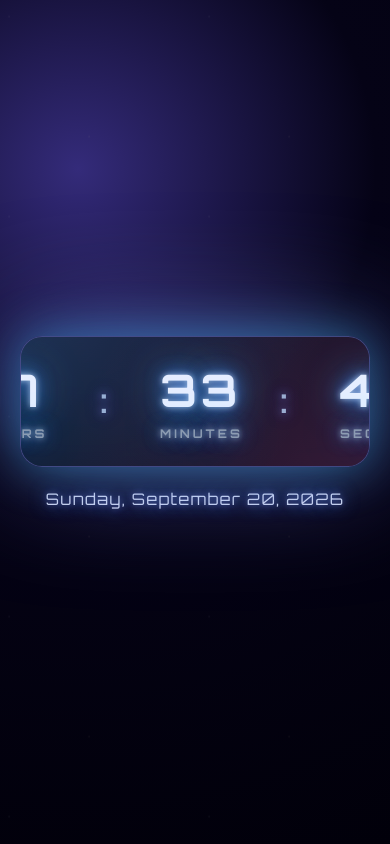
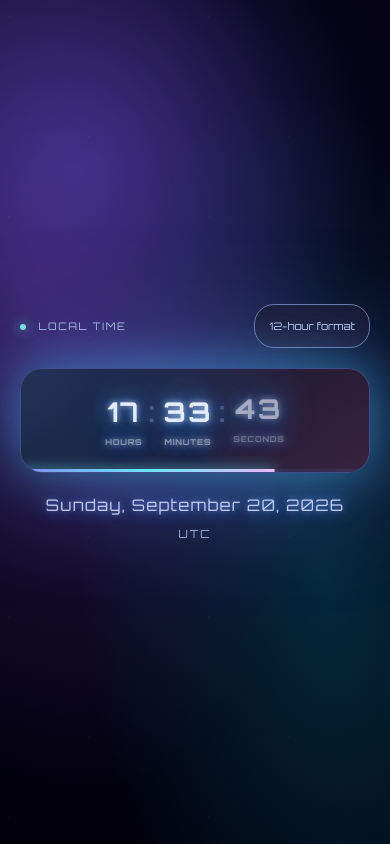
Before and after one commit to isaudhaan/galaxy-clock, a plain HTML site: page index.html in a window 390 px wide. Drawn offline with Linux system fonts and the light colour scheme.

Commit message:
animated digits and improved mobile sizing

```diff
--- /dev/null
+++ b/clock.js
@@ -0,0 +1,58 @@
+const clock = document.querySelector('.clock');
+const digits = ['hrs', 'min', 'sec'].map(id => document.getElementById(id));
+const dateText = document.getElementById('date');
+const timezone = document.getElementById('timezone');
+const progress = document.getElementById('seconds-progress');
+const toggle = document.getElementById('format-toggle');
+const reducedMotion = window.matchMedia('(prefers-reduced-motion: reduce)');
+const finePointer = window.matchMedia('(hover: hover) and (pointer: fine)');
+const dateFormatter = new Intl.DateTimeFormat(undefined, {
+    weekday: 'long', month: 'long', day: 'numeric', year: 'numeric'
+});
+const zoneFormatter = new Intl.DateTimeFormat(undefined, { timeZoneName: 'short' });
+let use12Hour = false;
+let timer;
+
+function updateClock() {
+    const now = new Date();
+    const hours = now.getHours();
+    const values = [use12Hour ? hours % 12 || 12 : hours, now.getMinutes(), now.getSeconds()];
+    digits.forEach((digit, index) => {
+        const next = String(values[index]).padStart(2, '0');
+        if (digit.textContent === next) return;
+        digit.textContent = next;
+        if (!reducedMotion.matches && digit.animate) {
+            digit.animate([
+                { transform: 'translateY(-6px)', opacity: 0.4 },
+                { transform: 'translateY(0)', opacity: 1 }
+            ], { duration: 320, easing: 'ease-out' });
+        }
+    });
+    dateText.textContent = dateFormatter.format(now);
+    const zone = zoneFormatter.formatToParts(now).find(part => part.type === 'timeZoneName').value;
+    timezone.textContent = `${use12Hour ? (hours < 12 ? 'AM · ' : 'PM · ') : ''}${zone}`;
+    clock.setAttribute('aria-label', now.toLocaleTimeString(undefined, { hour12: use12Hour }));
+    progress.style.transform = `scaleX(${now.getSeconds() / 59})`;
+    clearTimeout(timer);
+    // Align each update to the real second, including after returning to this tab.
+    if (!document.hidden) timer = setTimeout(updateClock, 1000 - Date.now() % 1000);
+}
+
+toggle.addEventListener('click', () => {
+    use12Hour = !use12Hour;
+    toggle.setAttribute('aria-pressed', String(use12Hour));
+    updateClock();
+});
+
+clock.addEventListener('pointermove', event => {
+    if (reducedMotion.matches || !finePointer.matches) return;
+    const bounds = clock.getBoundingClientRect();
+    const x = (event.clientX - bounds.left) / bounds.width - 0.5;
+    const y = (event.clientY - bounds.top) / bounds.height - 0.5;
+    clock.style.transform = `perspective(1000px) rotateX(${-y * 5}deg) rotateY(${x * 5}deg)`;
+});
+function resetTilt() { clock.style.transform = ''; }
+clock.addEventListener('pointerleave', resetTilt);
+reducedMotion.addEventListener('change', resetTilt);
+document.addEventListener('visibilitychange', updateClock);
+updateClock();
--- a/index.html
+++ b/index.html
@@ -1,5 +1,5 @@
 <!DOCTYPE html>
-<html>
+<html lang="en">
 <head>
 	<meta charset="utf-8">
 	<meta name="viewport" content="width=device-width, initial-scale=1">
@@ -20,48 +20,29 @@
 		<div class="stars3"></div>
 
 		<div class="container">
+			<div class="clock-toolbar">
+				<span class="local-label"><i></i> LOCAL TIME</span>
+				<button id="format-toggle" type="button" aria-pressed="false">12-hour format</button>
+			</div>
 
-		    <div class="clock">
+		    <div class="clock" role="timer" aria-label="Current local time" aria-live="off">
 			    <span id="hrs">00</span>
 			    <span class="colon">:</span>
 			    <span id="min">00</span>
 			    <span class="colon">:</span>
 			    <span id="sec">00</span>
+				<div class="seconds-track" aria-hidden="true"><div id="seconds-progress"></div></div>
 		    </div>
 
 		    <!-- Date below clock -->
 		    <div id="date" class="date-text"></div>
+			<div id="timezone" class="timezone"></div>
 
 		</div>
     </div>
 
 
-<script>
-	let hrs = document.getElementById("hrs");
-	let min = document.getElementById("min");
-	let sec = document.getElementById("sec");
-	let dateText = document.getElementById("date");
-
-	setInterval(() => {
-
-		let currentTime = new Date();
-
-		hrs.innerHTML = (currentTime.getHours() < 10 ? "0" : "") + currentTime.getHours();
-		min.innerHTML = (currentTime.getMinutes() < 10 ? "0" : "") + currentTime.getMinutes();
-		sec.innerHTML = (currentTime.getSeconds() < 10 ? "0" : "") + currentTime.getSeconds();
-
-		// Format the date
-		let options = {
-			weekday: 'long',
-			month: 'long',
-			day: 'numeric',
-			year: 'numeric'
-		};
-
-		dateText.innerHTML = currentTime.toLocaleDateString("en-US", options);
-
-	}, 1000);
-</script>
+<script src="clock.js"></script>
 
 </body>
 </html>
--- a/style.css
+++ b/style.css
@@ -14,14 +14,15 @@ body {
 	font-family: 'Orbitron', system-ui, -apple-system, BlinkMacSystemFont, sans-serif;
 	color: #fff;
 	background: radial-gradient(circle at 20% 20%, #342b7a 0, #050316 40%, #01000a 100%);
-	overflow: hidden;
+	overflow-x: hidden;
 }
 
 /* FULLSCREEN CENTERING */
 .hero {
 	position: relative;
 	width: 100%;
-	height: 100vh;
+	min-height: 100vh;
+	min-height: 100svh;
 	display: flex;
 	align-items: center;
 	justify-content: center;
@@ -83,7 +84,6 @@ body {
 	position: relative;
 	z-index: 5;
 	width: 100%;
-	width: 100%;
 	max-width: 100%;
 	/* <-- FIX: Fluid width */
 	padding: 20px;
@@ -96,7 +96,6 @@ body {
 
 /* GLOW GLASS CLOCK BOX */
 .clock {
-	width: 100%;
 	width: 100%;
 	max-width: 950px;
 	padding: clamp(20px, 4vw, 40px) clamp(20px, 5vw, 50px);
@@ -114,12 +113,13 @@ body {
 	align-items: center;
 	justify-content: center;
 
-	gap: clamp(10px, 4vw, 50px);
+	gap: clamp(4px, 2vw, 32px);
 	/* <-- FIX: Fluid spacing */
 
 	backdrop-filter: blur(20px);
 	position: relative;
 	overflow: hidden;
+	transition: transform 180ms ease-out;
 }
 
 .clock::before {
@@ -150,6 +150,9 @@ body {
 
 /* COLONS */
 .clock .colon {
+	min-width: 0;
+	align-self: flex-start;
+	animation: pulseColon 2s ease-in-out infinite;
 	padding: 0 6px;
 	font-size: clamp(2rem, 5vw, 4rem);
 	/* <-- FIX: Smaller minimum font size */
@@ -199,21 +202,109 @@ body {
 	}
 
 	.clock {
-		padding: 25px 20px;
-		gap: 20px;
+		padding: 25px 12px;
+		gap: 4px;
 		border-radius: 22px;
 	}
 
 	.clock span {
-		min-width: 70px;
-		font-size: 2.8rem;
+		min-width: 0;
+		font-size: clamp(1.5rem, 7vw, 2.8rem);
 	}
 
-	.colon {
-		font-size: 2.5rem;
+	.clock .colon {
+		font-size: clamp(1.5rem, 7vw, 2.8rem);
+		padding: 0 2px;
+	}
+
+	.clock span::after {
+		font-size: 0.5rem;
+		letter-spacing: 0.1em;
 	}
 
 	.date-text {
 		font-size: 1rem;
 	}
 }
+
+.hero::before {
+	content: '';
+	position: absolute;
+	inset: -30%;
+	background: radial-gradient(ellipse at 30% 40%, #7042bc55, transparent 45%),
+		radial-gradient(ellipse at 70% 65%, #0891b244, transparent 40%);
+	animation: nebulaDrift 24s ease-in-out infinite alternate;
+	pointer-events: none;
+}
+
+.clock-toolbar {
+	width: 100%;
+	max-width: 950px;
+	display: flex;
+	justify-content: space-between;
+	align-items: center;
+	gap: 12px;
+	margin-bottom: 20px;
+	font-size: 0.65rem;
+	letter-spacing: 0.15em;
+}
+
+.local-label { color: #b6c6e6; }
+.local-label i {
+	display: inline-block;
+	width: 6px;
+	height: 6px;
+	margin-right: 8px;
+	border-radius: 50%;
+	background: #7de5de;
+	box-shadow: 0 0 12px #7de5de;
+}
+
+button {
+	font: inherit;
+	color: #c6d7f6;
+	background: #13172e;
+	border: 1px solid #6978aa;
+	border-radius: 20px;
+	padding: 10px 14px;
+	min-height: 44px;
+	cursor: pointer;
+	transition: background 180ms, box-shadow 180ms;
+}
+button:hover, button[aria-pressed='true'] {
+	background: #30355c;
+	box-shadow: 0 0 18px #818cf844;
+}
+button:focus-visible { outline: 2px solid #9debf5; outline-offset: 4px; }
+.clock span { font-variant-numeric: tabular-nums; }
+.seconds-track {
+	position: absolute;
+	bottom: 0;
+	left: 0;
+	width: 100%;
+	height: 3px;
+	background: #818cf81a;
+}
+#seconds-progress {
+	height: 100%;
+	background: linear-gradient(90deg, #818cf8, #67e8f9, #e9b8ff);
+	box-shadow: 0 0 14px #67e8f9;
+	transform-origin: left;
+}
+.timezone {
+	margin-top: 12px;
+	color: #a8badb;
+	font-size: 0.7rem;
+	letter-spacing: 0.18em;
+}
+@keyframes pulseColon { 50% { opacity: 0.35; } }
+@keyframes nebulaDrift {
+	from { transform: translate3d(-3%, -2%, 0) rotate(-8deg); }
+	to { transform: translate3d(3%, 2%, 0) rotate(8deg); }
+}
+@media (prefers-reduced-motion: reduce) {
+	*, *::before, *::after {
+		animation: none !important;
+		transition: none !important;
+	}
+}
```
